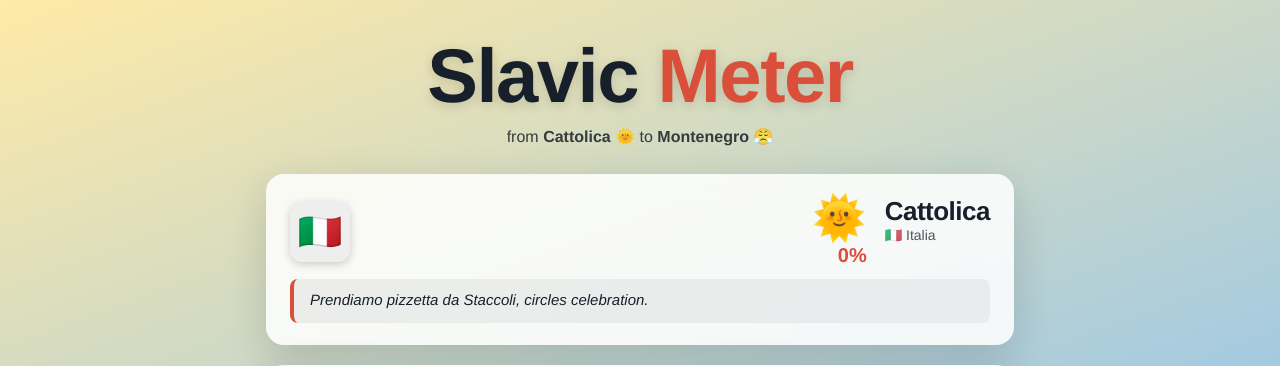
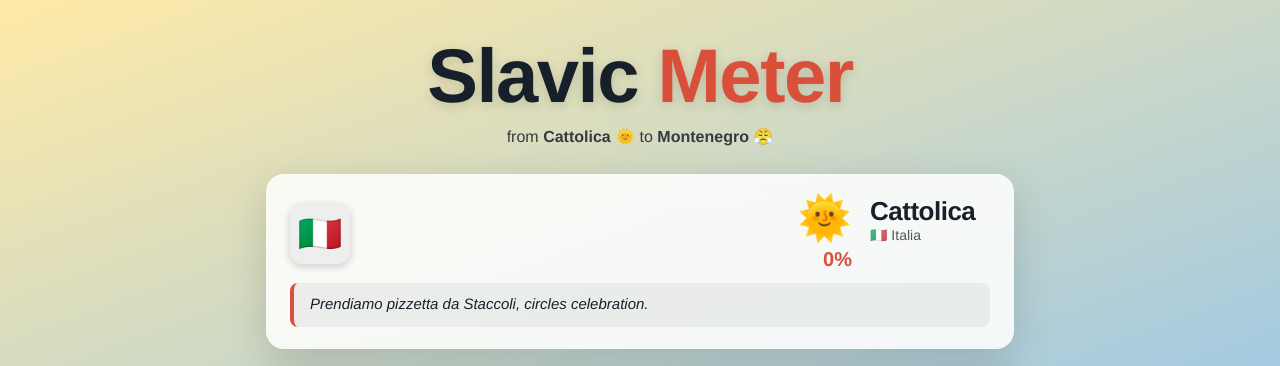
Before and after one commit to vibeach/slavic-meter, a Flask app: page / in a window 1280 px wide. Shown: the top 366 px of the page. Run offline with Flask 3, Linux system fonts and the light colour scheme.

Commit message:
Fix mood-card layout: reserve 120px column for image so long city names don't overlap

```diff
--- a/static/style.css
+++ b/static/style.css
@@ -65,7 +65,7 @@ main {
   padding: 22px 24px;
   box-shadow: var(--shadow);
   display: grid;
-  grid-template-columns: 60px 1fr auto;
+  grid-template-columns: 60px minmax(0, 1fr) 120px;
   grid-template-rows: auto auto;
   gap: 8px 18px;
   align-items: center;
@@ -108,7 +108,10 @@ main {
   display: flex;
   flex-direction: column;
   align-items: flex-end;
+  justify-content: center;
+  gap: 4px;
 }
+.mood > .emoji { overflow: visible; }
 .emoji {
   font-size: 44px;
   line-height: 1;
```
